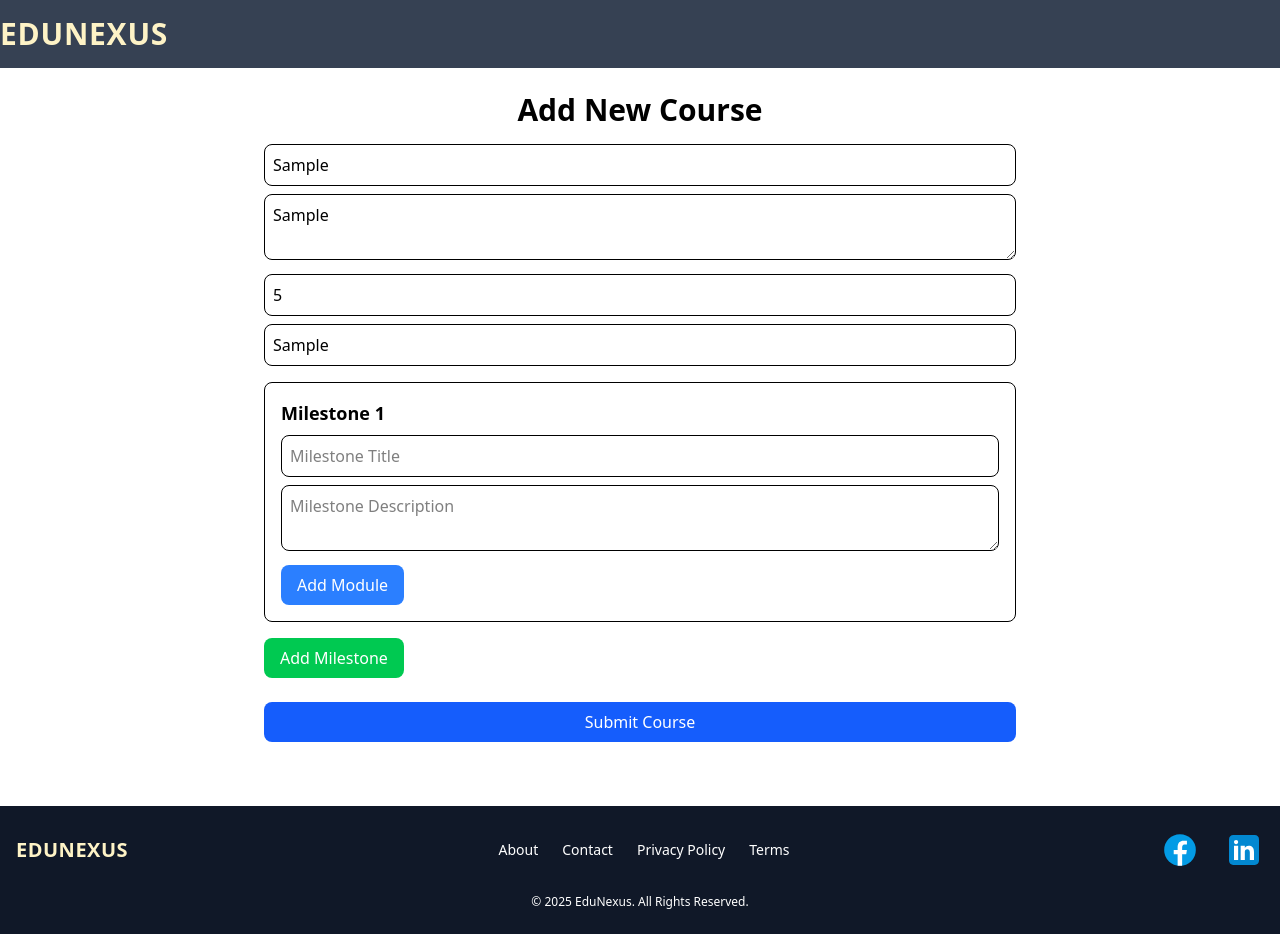
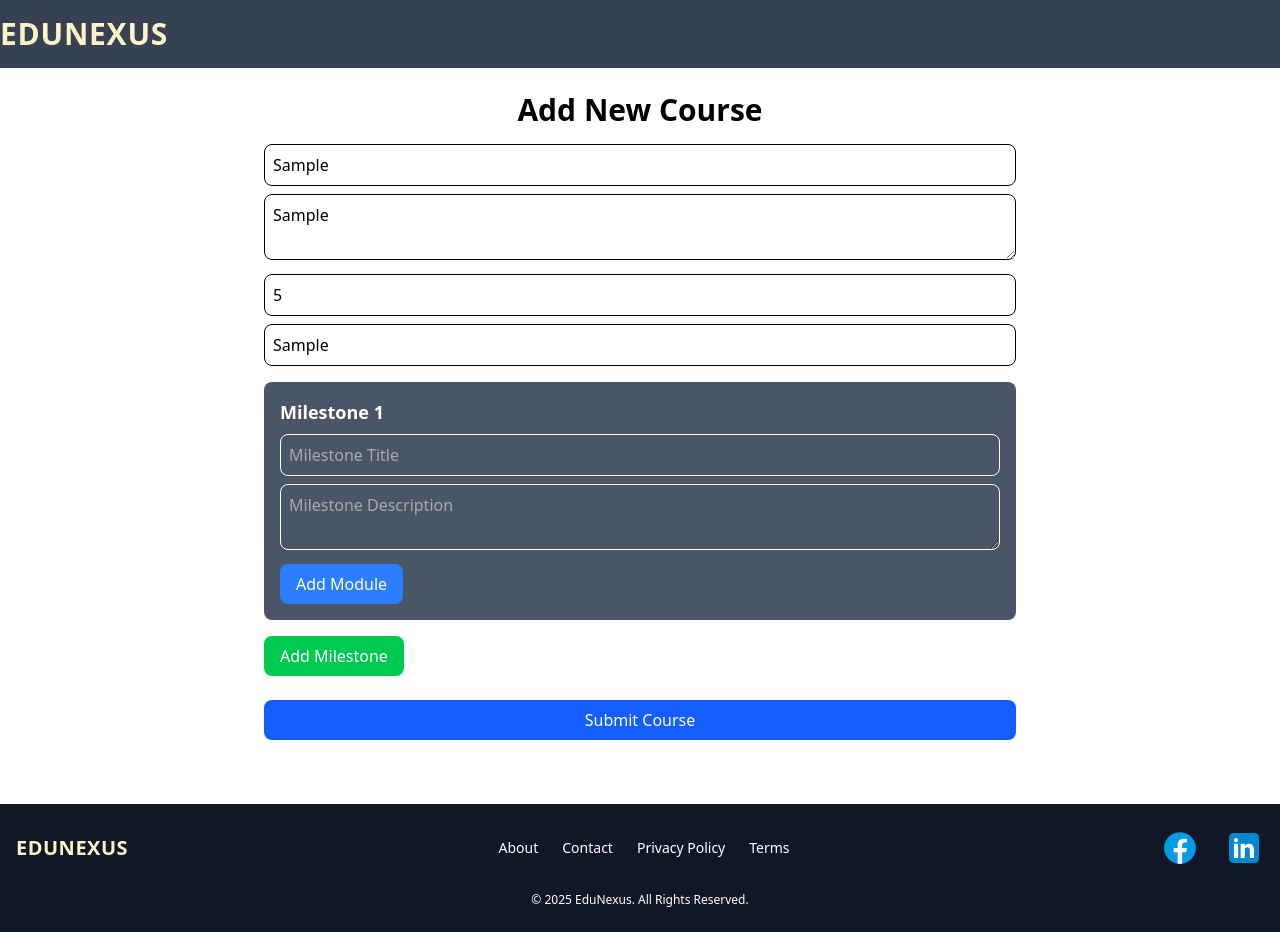
Before and after one commit to Learnathon-By-Geeky-Solutions/react-fusion, a React (Vite) app in the folder frontend-instructor/: page /add-courses in a window 1280 px wide. Both pictures are taken after typing "Sample", "Sample", "5", "Sample" into the empty fields and a click on the button "Add Milestone". Built offline with nearby package versions, Linux system fonts and the light colour scheme.

Commit message:
Added colours and minor fixes

```diff
--- a/frontend-instructor/src/components/addCourse/addCourse.jsx
+++ b/frontend-instructor/src/components/addCourse/addCourse.jsx
@@ -176,7 +176,7 @@ export default function AddCourse() {
 
       {/* Milestones List */}
       {course.milestones.map((milestone, milestoneIndex) => (
-        <div key={milestoneIndex} className="mt-4 p-4 border rounded-lg">
+        <div key={milestoneIndex} className="mt-4 p-4 bg-gray-600 text-white rounded-lg">
           <h2 className="text-lg font-semibold">Milestone {milestoneIndex + 1}</h2>
           <input
             type="text"
@@ -194,7 +194,7 @@ export default function AddCourse() {
 
           {/* Modules & Quizzes List */}
           {milestone.items.map((item, itemIndex) => (
-            <div key={itemIndex} className="mt-2 p-3 border rounded-lg">
+            <div key={itemIndex} className="mt-2 p-3 bg-gray-600 text-black rounded-lg">
               <h3 className="font-medium">
                 {item.type === "module"
                   ? `Module ${course.milestones[milestoneIndex].items.filter(i => i.type === "module").indexOf(item) + 1}`
@@ -214,7 +214,7 @@ export default function AddCourse() {
                       if (content.type === "quiz") quizCount++;
 
                       return (
-                        <div key={contentIndex} className="mt-2 p-3 border rounded-lg">
+                        <div key={contentIndex} className="mt-2 p-3 bg-gray-200 text-black rounded-lg">
                           {content.type === "video" && (
                             <>
                               <h4 className="font-medium">Video {videoCount}</h4>
@@ -262,6 +262,7 @@ export default function AddCourse() {
                               <h4 className="font-medium">Quiz {quizCount}</h4>
                               {content.questions.map((question, questionIndex) => (
                                 <div key={questionIndex} className="mt-2 p-3 border rounded-lg">
+                                  <h5 className="font-medium">Question {questionIndex + 1}</h5>
                                   <input
                                     type="text"
                                     placeholder="Question"
```
